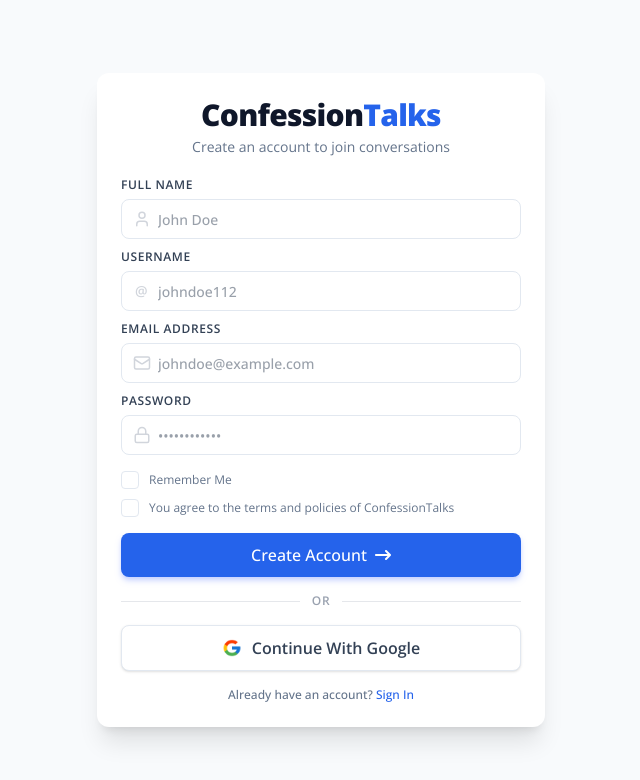
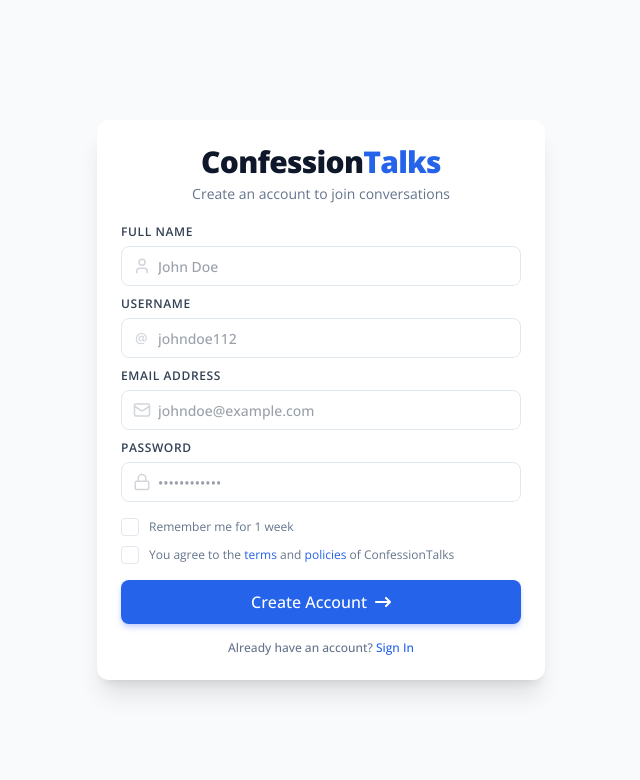
Before and after one commit to ahaddev655/ConfessionTalks, a React (Vite) app: page / in a window 1280 px wide. Shown: the top 780 px of the page, without its empty margins (319-959 px from the left). Built offline with nearby package versions, Linux system fonts and the light colour scheme.

Commit message:
Auth done

```diff
--- a/src/pages/AuthenticationPage.jsx
+++ b/src/pages/AuthenticationPage.jsx
@@ -6,8 +6,9 @@
 import InputItem from "../components/InputItem";
 import GoogleIcon from "../assets/google.png";
 import { ToastContainer, toast } from "react-toastify";
-import { useNavigate } from "react-router-dom";
-import { Lock, Mail, User } from "lucide-react";
+import { Link, useNavigate } from "react-router-dom";
+import { Lock, Mail, RotateCw, User } from "lucide-react";
+import axios from "axios";
 
 const AuthenticationPage = () => {
   // ---- Variables ----
@@ -54,6 +55,10 @@
         toast.error("UserName is invalid");
         return;
       }
+      if (formData?.uname?.trim().includes("@")) {
+        toast.error("Please remove @ from username");
+        return;
+      }
       if (formData.pass?.length < 8) {
         toast.error("Password must consist of 8 characters");
         return;
@@ -62,27 +67,91 @@
         toast.error("You must agree to the terms and policies.");
         return;
       }
+
+      // Configure Loading
+      setLoading(true);
+
+      // API Configuration
+      axios
+        .post("http://localhost:3000/api/auth/register", formData, {
+          withCredentials: true, // To accept cookie
+        })
+        .then((response) => {
+          setTimeout(() => {
+            toast.success(response?.data.message || "Registeration Successful");
+          }, 1500);
+
+          setTimeout(() => {
+            navigate("/en");
+          }, 2500);
+        })
+        .catch((error) => {
+          setTimeout(() => {
+            toast.error(error?.response?.data.error || "Internal Server Error");
+          }, 1500);
+        })
+        .finally(() => {
+          setTimeout(() => {
+            setLoading(false); // Deconfigure Loading
+          }, 1500);
+        });
+
+      // Reset all the fields
+      setFormData({
+        fname: "",
+        uname: "",
+        email: "",
+        pass: "",
+        rememberMe: false,
+        terms: false,
+      });
+      return;
     }
+    // ---- Validations ----
+    if (!formData.email || !formData.pass) {
+      toast.error("All Fields are required.");
+      return;
+    }
+
+    // Configure Loading
+    setLoading(true);
+
+    // Configure Payload
     const payload = {
-      fname: "",
-      uname: "",
-      email: "",
-      pass: "",
-      rememberMe: false,
+      email: formData.email,
+      pass: formData.pass,
     };
 
-    toast.success("Form Submitted Successfully");
-    localStorage.setItem("ct_id", "1234567890");
-    navigate("/home");
+    // API Configuration
+    axios
+      .post("http://localhost:3000/api/auth/login", payload, {
+        withCredentials: true, // To accept cookie
+      })
+      .then((response) => {
+        setTimeout(() => {
+          toast.success(response?.data.message || "Registeration Successful");
+        }, 1500);
 
-    setFormData({
-      fname: "",
-      uname: "",
-      email: "",
-      pass: "",
-      rememberMe: false,
-      terms: false,
-    });
+        // Reset all the fields
+        setFormData({
+          email: "",
+          pass: "",
+        });
+
+        setTimeout(() => {
+          navigate("/en");
+        }, 2500);
+      })
+      .catch((error) => {
+        setTimeout(() => {
+          toast.error(error?.response?.data.error || "Internal Server Error");
+        }, 1500);
+      })
+      .finally(() => {
+        setTimeout(() => {
+          setLoading(false); // Deconfigure Loading
+        }, 1500);
+      });
   };
 
   return (
@@ -180,7 +249,7 @@
                     htmlFor="rememberMe"
                     className="text-xs font-normal leading-tight cursor-pointer select-none text-subtext"
                   >
-                    Remember Me
+                    Remember me for 1 week
                   </label>
                 </div>
 
@@ -198,7 +267,15 @@
                     htmlFor="terms"
                     className="text-xs font-normal leading-tight cursor-pointer select-none text-subtext"
                   >
-                    You agree to the terms and policies of ConfessionTalks
+                    You agree to the{" "}
+                    <span className="text-brand-accent">
+                      <Link to={'/policies'}>terms</Link>
+                    </span>{" "}
+                    and{" "}
+                    <span className="text-brand-accent">
+                      <Link to={'/policies'}>policies</Link>{" "}
+                    </span>{" "}
+                    of ConfessionTalks
                   </label>
                 </div>
               </div>
@@ -209,6 +286,7 @@
               type="submit"
               className="w-full mt-4! flex items-center justify-center gap-2 py-2.5 px-4 bg-brand-accent hover:bg-hover-blue active:bg-blue-800 text-white text-base font-medium rounded-lg shadow-md shadow-indigo-200 hover:shadow-lg transition duration-200"
             >
+              {loading && <RotateCw className="animate-spin" />}
               {loading
                 ? login
                   ? "Signing you in..."
@@ -216,34 +294,9 @@
                 : login
                   ? "Sign In"
                   : "Create Account"}
-              <FaArrowRightLong className="w-4 h-4 shrink-0" />
+              {!loading && <FaArrowRightLong className="w-4 h-4 shrink-0" />}
             </button>
           </form>
-
-          {/* Google Login */}
-          <div className="mt-4">
-            {/* Divider */}
-            <div className="flex items-center justify-center gap-3 my-4">
-              <div className="w-full h-px bg-gray-200" />
-              <span className="text-xs font-semibold tracking-wider text-gray-400 uppercase">
-                OR
-              </span>
-              <div className="w-full h-px bg-gray-200" />
-            </div>
-
-            {/* Button */}
-            <button
-              type="button"
-              className="bg-white shadow-sm w-full flex items-center justify-center border border-border-color py-2.5 rounded-lg gap-2.5 text-base font-semibold text-body-text hover:shadow-md transition-shadow"
-            >
-              <img
-                src={GoogleIcon}
-                alt="Google Icon"
-                className="object-contain w-5 h-5 shrink-0"
-              />
-              Continue With Google
-            </button>
-          </div>
 
           {/* SignUp Switching */}
           <p className="mt-4 text-xs font-medium text-center text-subtext">
```
